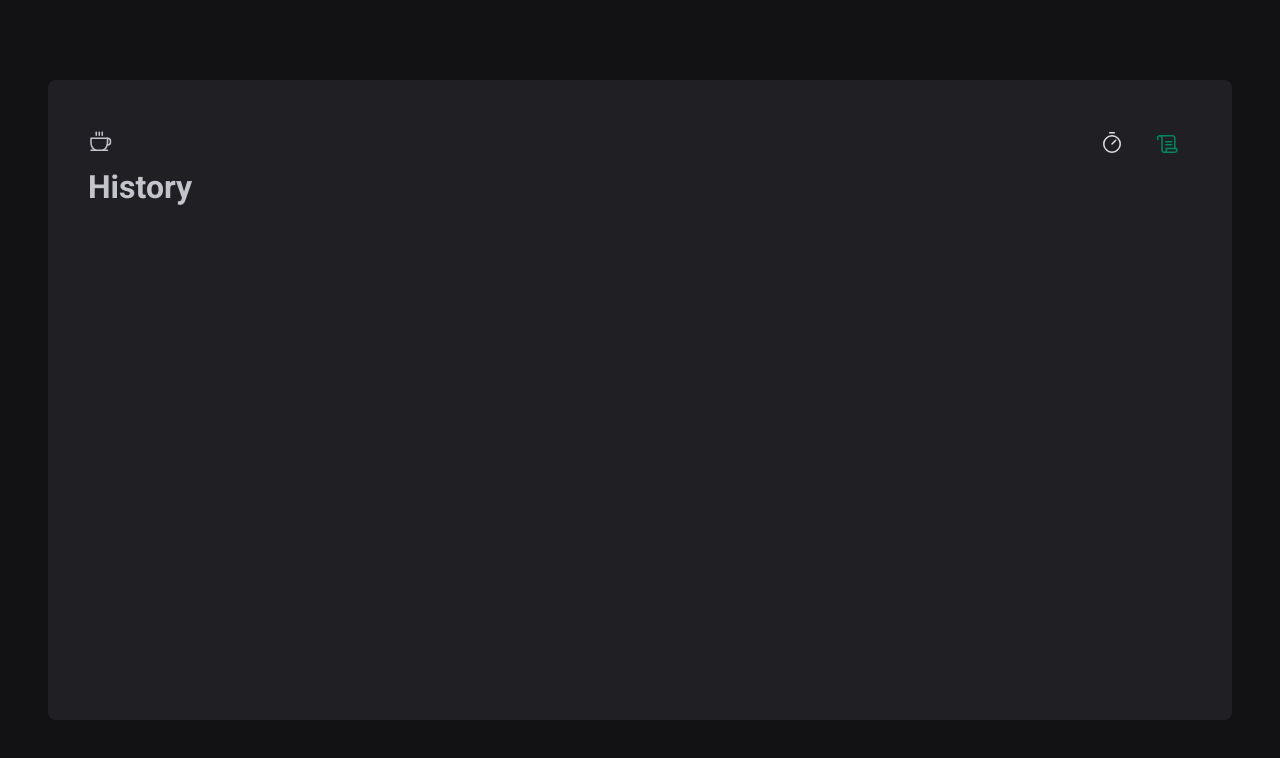
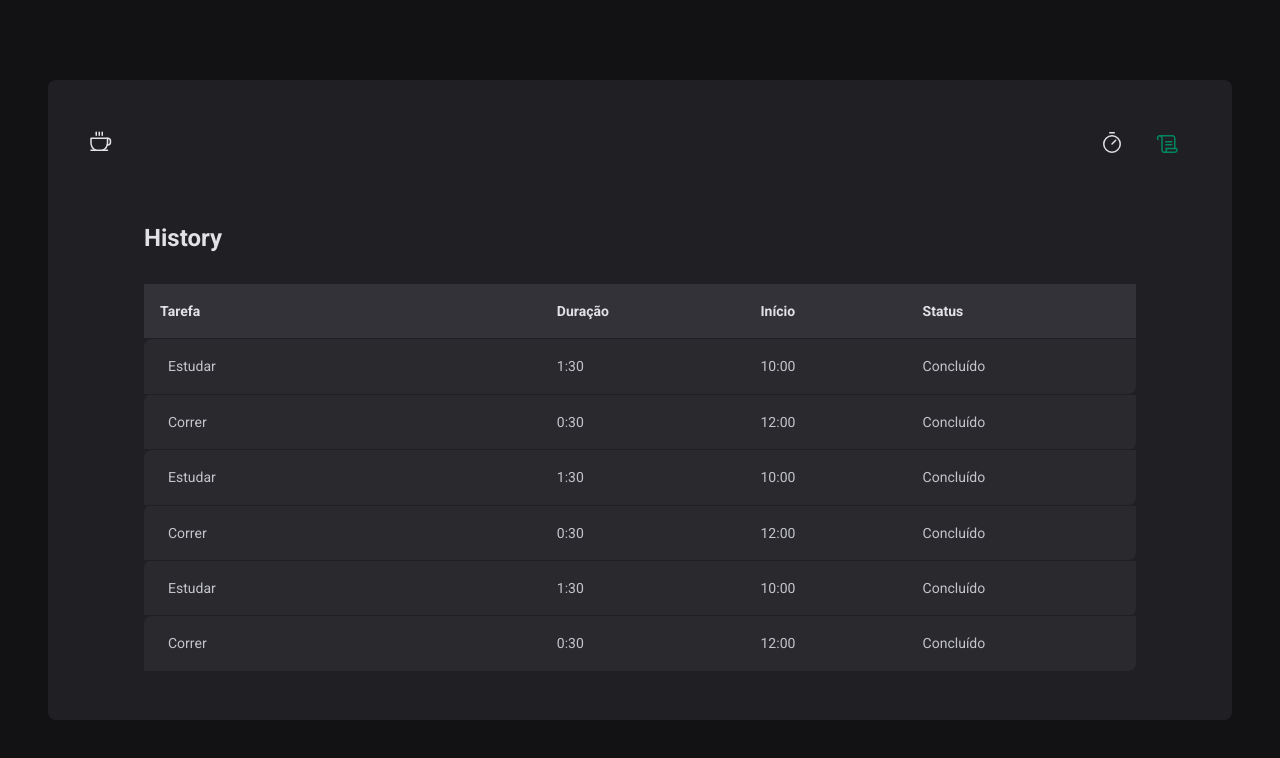
Before and after one commit to EdmilsonAlison/timer-naipes, a React (Vite) app: page /history in a window 1280 px wide. Shown: the top 758 px of the page. Built offline with nearby package versions, Linux system fonts and the light colour scheme; the HTML template or start-up script is replaced by a standard one.

Commit message:
criação e finalização do component Header

```diff
--- a/src/Router.tsx
+++ b/src/Router.tsx
@@ -1,6 +1,6 @@
 import { Route, Routes } from 'react-router-dom'
 import { Home } from './pages/Home/Home.tsx'
-import { History } from './pages/History.tsx'
+import { History } from './pages/History/History.tsx'
 import {Index} from "./layout/DefaultLayout";
 
 export const Router = () => {
--- a/src/components/Header/Header.tsx
+++ b/src/components/Header/Header.tsx
@@ -1,12 +1,12 @@
-import {HeaderContainer} from "./styles.ts";
-import {Coffee, Scroll, Timer} from "phosphor-react";
+import {CoffeeIcon, HeaderContainer} from "./styles.ts";
+import {Scroll, Timer} from "phosphor-react";
 import {NavLink} from "react-router-dom";
 
 export const Header = () => {
     return (
         <HeaderContainer>
             <span>
-                <Coffee size={24} alt={"coffee"}/>
+                <CoffeeIcon size={24} alt={"coffee"}/>
             </span>
             <nav>
                 <NavLink to="/" title={"Timer"}>
--- a/src/components/Header/styles.ts
+++ b/src/components/Header/styles.ts
@@ -1,4 +1,5 @@
 import styled from "styled-components";
+import {Coffee} from "phosphor-react";
 
 export const HeaderContainer = styled.header`
     display: flex;
@@ -29,3 +30,13 @@ export const HeaderContainer = styled.header`
         }
     }
 `
+
+export const CoffeeIcon = styled(Coffee)`
+    position: relative;
+    color: ${({theme}) => theme['gray-100']};
+    transition: color 0.3s ease;
+
+    &:hover {
+        color: ${({theme}) => theme['orange-500']};
+    }
+`;
--- a/src/pages/History.tsx
+++ /dev/null
@@ -1,3 +0,0 @@
-export const History = () => {
-  return <h1>History</h1>
-}
--- /dev/null
+++ b/src/pages/History/History.tsx
@@ -0,0 +1,60 @@
+import {HistoryContainer, HistoryList} from "./styles.ts";
+
+export const History = () => {
+    return (
+        <HistoryContainer>
+            <h1>History</h1>
+
+          <HistoryList>
+                <table>
+                    <thead>
+                        <tr>
+                            <th>Tarefa</th>
+                            <th>Duração</th>
+                            <th>Início</th>
+                            <th>Status</th>
+                        </tr>
+                    </thead>
+                    <tbody>
+                        <tr>
+                            <td>Estudar</td>
+                            <td>1:30</td>
+                            <td>10:00</td>
+                            <td>Concluído</td>
+                        </tr>
+                        <tr>
+                            <td>Correr</td>
+                            <td>0:30</td>
+                            <td>12:00</td>
+                            <td>Concluído</td>
+                        </tr>
+                        <tr>
+                            <td>Estudar</td>
+                            <td>1:30</td>
+                            <td>10:00</td>
+                            <td>Concluído</td>
+                        </tr>
+                        <tr>
+                            <td>Correr</td>
+                            <td>0:30</td>
+                            <td>12:00</td>
+                            <td>Concluído</td>
+                        </tr>
+                        <tr>
+                            <td>Estudar</td>
+                            <td>1:30</td>
+                            <td>10:00</td>
+                            <td>Concluído</td>
+                        </tr>
+                        <tr>
+                            <td>Correr</td>
+                            <td>0:30</td>
+                            <td>12:00</td>
+                            <td>Concluído</td>
+                        </tr>
+                    </tbody>
+                </table>
+          </HistoryList>
+        </HistoryContainer>
+    )
+}
--- /dev/null
+++ b/src/pages/History/styles.ts
@@ -0,0 +1,69 @@
+import styled from "styled-components";
+
+export  const HistoryContainer = styled.main`
+    flex: 1;
+    padding: 3.5rem;
+
+    display: flex;
+    flex-direction: column;
+
+    h1 {
+        font-size: 1.5rem;
+        color: ${({ theme }) => theme['gray-100']}
+    }
+`
+
+export const HistoryList = styled.div`
+    flex: 1;
+    overflow: auto;
+    margin-top: 2rem;
+
+    table {
+        width: 100%;
+        border-spacing: 0;
+        border-collapse: collapse;
+
+        min-width: 600px;
+
+        th {
+            background: ${({ theme }) => theme['gray-600']};
+            padding: 1rem;
+            text-align: left;
+            color: ${({ theme }) => theme['gray-100']};
+            font-size: 0.875rem;
+            line-height: 1.6;
+        }
+
+        &:first-child {
+            border-top-left-radius: 8px;
+            padding-left: 1.5rem;
+        }
+
+        &:last-child {
+            border-bottom-right-radius: 8px;
+            pading-right: 1.5rem;
+
+        }
+
+        td {
+            background: ${({ theme }) => theme['gray-700']};
+            border-top: 1px solid ${({ theme }) => theme['gray-800']};
+            padding: 1rem;
+            font-size: 0.875rem;
+            line-height: 1.6;
+
+
+
+            &:first-child {
+                width: 40%;
+                border-top-left-radius: 8px;
+                padding-left: 1.5rem;
+            }
+
+            &:last-child {
+                border-bottom-right-radius: 8px;
+                pading-right: 1.5rem;
+            }
+        }
+    }
+`
--- a/src/pages/Home/Home.tsx
+++ b/src/pages/Home/Home.tsx
@@ -14,12 +14,22 @@ export const Home = () => {
             <form action="">
                 <FormContainer>
                     <label htmlFor="task">Vou trabalhar em </label>
-                    <TaskInput id="task" placeholder={"Dê um nome para o seu projeto"}/>
+                    <TaskInput id="task" placeholder={"Dê um nome para o seu projeto"} list={'task-suggestions'}/>
+                    <datalist
+                        id={'task-suggestions'}
+                    >
+                        <option value="Project one"></option>
+                        <option value="Project two"></option>
+                        <option value="Project three"></option>
+                    </datalist>
                     <label htmlFor="minutesAmount">Durante</label>
                     <MinutesAmountInput
                         type="number"
                         id="minutesAmount"
                         placeholder={"00"}
+                        step={5}
+                        min={5}
+                        max={60}
                     />
                     <span>minutos</span>
                 </FormContainer>
--- a/src/pages/Home/styles.ts
+++ b/src/pages/Home/styles.ts
@@ -102,6 +102,10 @@ const BaseInput = styled.input`
 
 export const TaskInput = styled(BaseInput)`
     flex: 1;
+
+    &::-webkit-calendar-picker-indicator {
+        display: none !important;
+    }
 `
 
 export const MinutesAmountInput = styled(BaseInput)`
--- a/src/styles/themes/default.ts
+++ b/src/styles/themes/default.ts
@@ -8,6 +8,7 @@ export const defaultTheme = {
   'gray-700': '#29292E',
   'gray-800': '#202024',
   'gray-900': '#121214',
+  'orange-500': '#FF872C',
 
   'green-300': '#00B37E',
   'green-500': '#00875F',
```
